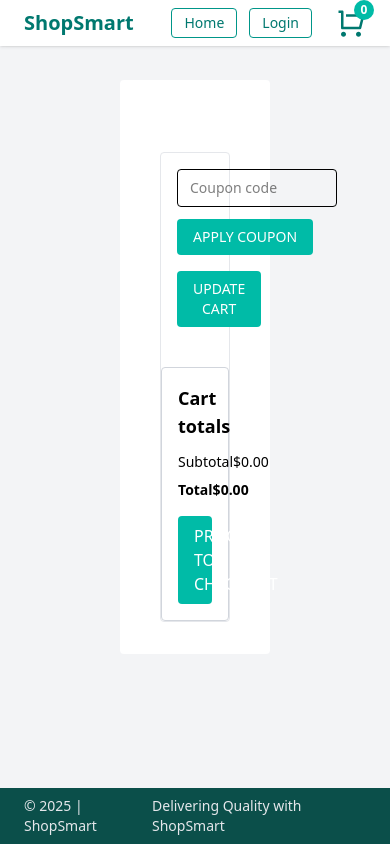
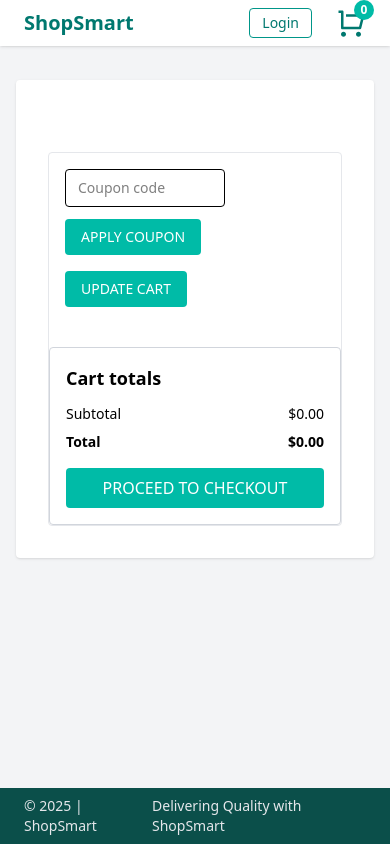
Before and after one commit to tanvidua9/ecommerce-project, a React (Vite) app: page /cart in a window 390 px wide. Built offline with nearby package versions, Linux system fonts and the light colour scheme.

Commit message:
Fix: Improve mobile responsiveness

```diff
--- a/index.html
+++ b/index.html
@@ -1,6 +1,7 @@
 <!doctype html>
 <html lang="en">
   <head>
+    <meta name="viewport" content="width=device-width, initial-scale=1"/>
     <title>ShopSmart - Affordable & Trendy Products Online</title>
     <meta name="title" content="ShopSmart - Affordable & Trendy Products Online" />
     <meta name="description" content="Discover amazing deals on fashion, electronics, home essentials & more. ShopSmart offers quality products at unbeatable prices!" />
@@ -9,13 +10,13 @@
     <meta property="og:url" content="https://metatags.io/" />
     <meta property="og:title" content="ShopSmart - Affordable & Trendy Products Online" />
     <meta property="og:description" content="Discover amazing deals on fashion, electronics, home essentials & more. ShopSmart offers quality products at unbeatable prices!" />
-    <meta property="og:image" content="https://metatags.io/images/meta-tags.png" />
+    <meta property="og:image" content="/ShopSmart.png"/>
 
     <meta property="twitter:card" content="summary_large_image" />
     <meta property="twitter:url" content="https://metatags.io/" />
     <meta property="twitter:title" content="ShopSmart - Affordable & Trendy Products Online" />
     <meta property="twitter:description" content="Discover amazing deals on fashion, electronics, home essentials & more. ShopSmart offers quality products at unbeatable prices!" />
-    <meta property="twitter:image" content="https://metatags.io/images/meta-tags.png" />
+    <meta property="twitter:image" content="/ShopSmart.png" />
   </head>
   <body>
     <div id="root"></div>
--- a/src/App.jsx
+++ b/src/App.jsx
@@ -36,8 +36,8 @@ function App() {
   return (
     <div className="flex flex-col min-h-screen">
       <Navbar productCount={totalCount} />
-      <main className="pt-20 flex-1 bg-gray-100 pb-20 pl-30 pr-30">
-        <div className="bg-white px-6 py-4 rounded">
+      <main className="pt-20 flex-1 bg-gray-100 pb-20 px-4 sm:px-6 lg:px-8">
+        <div className="bg-white px-4 py-4 rounded shadow-sm">
           <Routes>
             <Route index element={<ProductList />} />
             <Route
--- a/src/Pages/CartPage.jsx
+++ b/src/Pages/CartPage.jsx
@@ -57,32 +57,13 @@ function CartPage({cart,updateCart}) {
   return (
     <div className="max-w-5xl mx-auto mt-10 p-4 bg-white rounded">
       <div className="border border-gray-200 rounded">
-        <div className="hidden sm:flex justify-between bg-gray-100 font-semibold text-sm px-4 py-2">
-          <div className="w-1/3">Product</div>
-          <div className="w-1/6 text-center">Price</div>
-          <div className="w-1/6 text-center">Quantity</div>
-          <div className="w-1/6 text-right">Subtotal</div>
-        </div>
-
-        <CartList items={products} handleRemove={handleRemove} handleChange={handleChange} localCart={localCart}/>
-
-        <div className="flex justify-between items-center flex-wrap gap-4 px-4 py-4">
-          <div className="flex gap-3 flex-wrap">
-            <input
-              placeholder="Coupon code"
-              className="border px-3 py-2 rounded text-sm w-40"
-            />
-            <button className="bg-teal-500 text-white text-sm px-4 py-2 rounded">
-              APPLY COUPON
-            </button>
-          </div>
-
-          <div>
-            <button className="bg-teal-500 text-white text-sm px-4 py-2 rounded" onClick={updateMyCart}>
-              UPDATE CART
-            </button>
-          </div>
-        </div>
+        <CartList
+          items={products}
+          handleRemove={handleRemove}
+          handleChange={handleChange}
+          localCart={localCart}
+          updateMyCart={updateMyCart}
+        />
 
         <div className="flex justify-end mt-6">
           <div className="border border-gray-300 p-4 rounded w-full sm:w-2/3 md:w-1/3">
--- a/src/components/CartList.jsx
+++ b/src/components/CartList.jsx
@@ -1,12 +1,45 @@
 import React from "react";
 import CartRow from "./CartRow";
 
-function CartList({ items, handleRemove, handleChange, localCart }) {
+function CartList({ items, handleRemove, handleChange, localCart, updateMyCart }) {
   return (
     <div>
+      <div className="hidden sm:flex justify-between bg-gray-100 font-semibold text-sm px-4 py-2">
+        <div className="w-1/3">Product</div>
+        <div className="w-1/6 text-center">Price</div>
+        <div className="w-1/6 text-center">Quantity</div>
+        <div className="w-1/6 text-right">Subtotal</div>
+      </div>
+
       {items.map((item) => (
-        <CartRow key={item.id} item={{...item, quantity: localCart[item.id] || 1}} handleRemove={handleRemove} handleChange={handleChange}/>
+        <CartRow
+          key={item.id}
+          item={{ ...item, quantity: localCart[item.id] || 1 }}
+          handleRemove={handleRemove}
+          handleChange={handleChange}
+        />
       ))}
+
+      <div className="flex justify-between items-center flex-wrap gap-4 px-4 py-4">
+        <div className="flex gap-3 flex-wrap">
+          <input
+            placeholder="Coupon code"
+            className="border px-3 py-2 rounded text-sm w-40"
+          />
+          <button className="bg-teal-500 text-white text-sm px-4 py-2 rounded">
+            APPLY COUPON
+          </button>
+        </div>
+
+        <div>
+          <button
+            className="bg-teal-500 text-white text-sm px-4 py-2 rounded"
+            onClick={updateMyCart}
+          >
+            UPDATE CART
+          </button>
+        </div>
+      </div>
     </div>
   );
 }
--- a/src/components/CartRow.jsx
+++ b/src/components/CartRow.jsx
@@ -14,12 +14,10 @@ function CartRow({ item, handleRemove, handleChange}) {
       </div>
 
       <div className="sm:w-1/6 text-sm sm:text-center text-gray-700">
-        <span className="sm:hidden font-semibold">Price: </span>
         ${item.price.toFixed(2)}
       </div>
 
       <div className="sm:w-1/6 sm:text-center text-sm">
-        <span className="sm:hidden font-semibold">Qty: </span>
         <input
           id={item.id}
           type="number"
@@ -33,7 +31,6 @@ function CartRow({ item, handleRemove, handleChange}) {
       </div>
 
       <div className="sm:w-1/6 sm:text-right text-sm text-gray-800 font-semibold">
-        <span className="sm:hidden font-semibold">Subtotal: </span>
         ${(item.price * item.quantity).toFixed(2)}
       </div>
     </div>
--- a/src/components/Navbar.jsx
+++ b/src/components/Navbar.jsx
@@ -8,12 +8,9 @@ function Navbar({ productCount }) {
 
   return (
     <div className="bg-white shadow-sm py-2 fixed top-0 left-0 w-full flex justify-between items-center px-6 md:px-20 z-50">
-      <h1 className="text-xl font-bold text-teal-700">ShopSmart</h1>
+      <button onClick={() => navigate("/")} className="text-xl font-bold text-teal-700">ShopSmart</button>
 
       <div className="flex items-center gap-3">
-         <button onClick={() => navigate("/")} className="text-sm text-teal-700 border border-teal-600 px-3 py-1 rounded hover:bg-teal-50">
-          Home
-        </button>
         <button onClick={() => navigate("/login")} className="text-sm text-teal-700 border border-teal-600 px-3 py-1 rounded hover:bg-teal-50">
           Login
         </button>
```
Also changed, not shown: public/ShopSmart.png (added).
